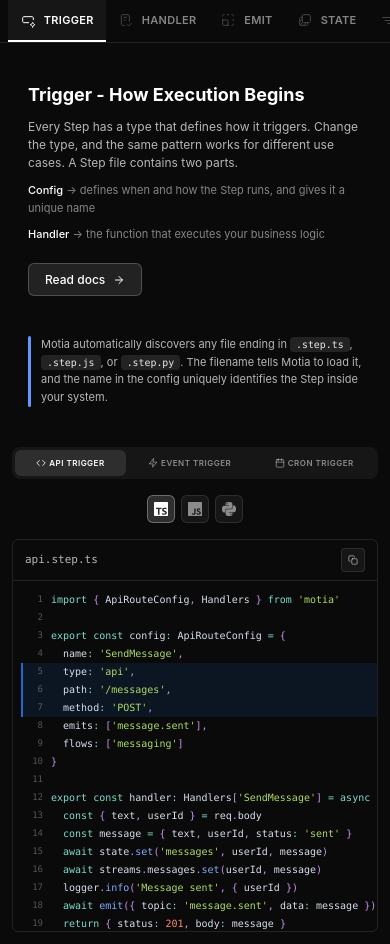
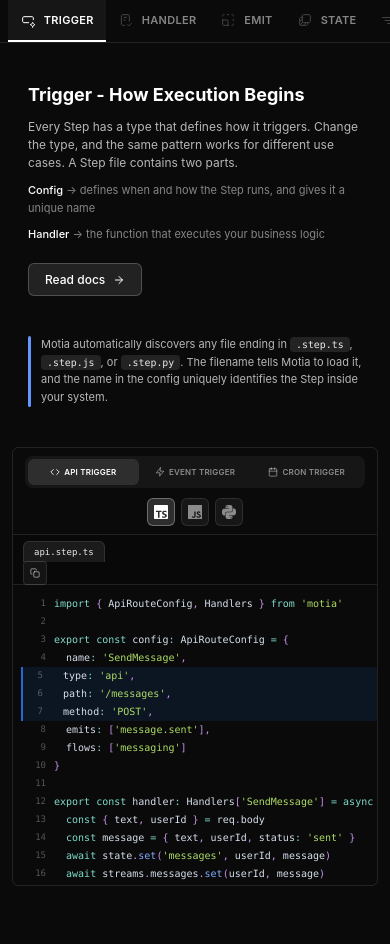
Before and after one commit to Yashank18/motia-widget, a React (Vite) app: page / in a window 390 px wide. After the commit the page ends 898 px from the top, so only its background shows below. Built offline with nearby package versions, Linux system fonts and the light colour scheme.

Commit message:
atep: new

```diff
--- a/src/App.jsx
+++ b/src/App.jsx
@@ -1,6 +1,5 @@
 import React, { useState } from 'react';
 import StepNavigation from './components/StepNavigation';
-import CategoryTabs from './components/CategoryTabs';
 import LanguageSelector from './components/LanguageSelector';
 import LeftPanel from './components/LeftPanel';
 import CodeDisplay from './components/CodeDisplay';
@@ -74,24 +73,17 @@ function App() {
                     <LeftPanel stepContent={stepContent} />
 
                     <div className="step-code-section">
-                        <div className="step-code-header-controls">
-                            <CategoryTabs
-                                activeCategory={activeCategory}
-                                onCategoryChange={setActiveCategory}
-                                activeStep={activeStep}
-                            />
-                            <LanguageSelector
-                                activeLanguage={activeLanguage}
-                                onLanguageChange={setActiveLanguage}
-                            />
-                        </div>
-
                         <CodeDisplay
                             key={`${activeCategory}-${activeLanguage}`}
                             code={currentCode}
                             language={activeLanguage}
                             highlightLines={highlightLines}
                             filename={getFilename()}
+                            activeLanguage={activeLanguage}
+                            onLanguageChange={setActiveLanguage}
+                            activeCategory={activeCategory}
+                            onCategoryChange={setActiveCategory}
+                            activeStep={activeStep}
                         />
                     </div>
                 </div>
--- a/src/components/CategoryTabs.css
+++ b/src/components/CategoryTabs.css
@@ -9,6 +9,7 @@
     justify-content: center;
     min-width: 0;
     flex-shrink: 1;
+    width: 100%;
 }
 
 .step-category-tab {
@@ -28,7 +29,9 @@
     transition: all 0.2s ease;
     white-space: nowrap;
     min-width: 0;
-    flex: 1 1 auto;
+    flex: 1 1 0;
+    overflow: hidden;
+    text-overflow: ellipsis;
 }
 
 .step-category-tab:hover {
@@ -51,19 +54,30 @@
     font-family: -apple-system, BlinkMacSystemFont, 'Segoe UI', 'Roboto', sans-serif;
 }
 
+/* Medium screens */
+@media (max-width: 1024px) {
+    .step-category-tab {
+        padding: 10px 16px;
+        font-size: 10px;
+        gap: 6px;
+    }
+
+    .step-category-icon {
+        font-size: 12px;
+    }
+}
+
 /* Tablet and below */
 @media (max-width: 768px) {
     .step-category-tabs {
         padding: 3px;
-        flex-wrap: wrap;
     }
 
     .step-category-tab {
         padding: 10px 12px;
         font-size: 9px;
-        gap: 4px;
-        flex: 1 1 auto;
-        min-width: 0;
+        gap: 5px;
+        letter-spacing: 0.3px;
     }
 
     .step-category-icon {
@@ -76,18 +90,30 @@
     .step-category-tabs {
         padding: 3px;
         gap: 1px;
-        flex-wrap: wrap;
     }
 
     .step-category-tab {
         padding: 8px 10px;
         font-size: 8px;
-        min-width: 0;
-        gap: 3px;
-        flex: 1 1 auto;
+        gap: 4px;
+        letter-spacing: 0.2px;
     }
 
     .step-category-icon {
         font-size: 10px;
     }
 }
+
+/* Small mobile */
+@media (max-width: 360px) {
+    .step-category-tab {
+        padding: 6px 8px;
+        font-size: 7px;
+        gap: 3px;
+        letter-spacing: 0.1px;
+    }
+
+    .step-category-icon {
+        font-size: 9px;
+    }
+}
--- a/src/components/CodeDisplay.css
+++ b/src/components/CodeDisplay.css
@@ -17,17 +17,61 @@
     padding: 12px 16px;
     background: transparent;
     border-bottom: 1px solid rgba(255, 255, 255, 0.1);
+    gap: 16px;
+    flex-wrap: wrap;
 }
 
-.step-code-filename {
-    font-size: 13px;
-    color: rgba(255, 255, 255, 0.7);
+.step-code-header .step-category-tabs {
+    flex: 1;
+    min-width: 0;
+    max-width: 100%;
+}
+
+@media (max-width: 1024px) {
+    .step-code-header {
+        gap: 12px;
+    }
+
+    .step-code-header .step-category-tabs {
+        flex: 1 1 100%;
+        width: 100%;
+    }
+}
+
+.step-code-inner-header {
+    display: flex;
+    align-items: flex-end;
+    gap: 80%;
+    padding: 0;
+    padding-left: 16px;
+    padding-top: 8px;
+    border-bottom: 1px solid rgba(255, 255, 255, 0.1);
+    background: rgba(0, 0, 0, 0.2);
+    flex-wrap: wrap;
+    min-height: 36px;
+    align-items: center;
+}
+
+.step-code-filename-tab {
+    font-size: 12px;
+    color: rgba(255, 255, 255, 0.9);
     font-family: 'Monaco', 'Menlo', monospace;
+    padding: 8px 16px;
+    background: rgba(255, 255, 255, 0.08);
+    border: 1px solid rgba(255, 255, 255, 0.1);
+    border-bottom: none;
+    border-radius: 6px 6px 0 0;
+    white-space: nowrap;
+    position: relative;
+    margin-bottom: -1px;
+    display: inline-block;
 }
 
 .step-code-actions {
     display: flex;
     gap: 8px;
+    justify-content: center;
+    align-items: center;
 }
 
 .step-copy-btn {
@@ -42,9 +86,11 @@
     color: rgba(255, 255, 255, 0.6);
     cursor: pointer;
     transition: all 0.2s ease;
+    margin-bottom: -1px;
+    flex-shrink: 0;
 }
 
-.copy-btn:hover {
+.step-copy-btn:hover {
     background: rgba(255, 255, 255, 0.1);
     color: rgba(255, 255, 255, 0.9);
 }
@@ -53,11 +99,15 @@
     overflow-x: auto;
     overflow-y: auto;
     max-height: 600px;
+    min-height: 580px;
+    height: 580px;
     width: 100%;
     min-width: 0;
     max-width: 100%;
     background: transparent;
     position: relative;
+    display: flex;
+    flex-direction: column;
 }
 
 .step-code-content pre {
@@ -70,6 +120,10 @@
     width: max-content;
     background: transparent !important;
     display: block;
+    box-sizing: border-box;
+    contain: layout style;
+    flex: 1;
+    overflow: auto;
 }
 
 .step-code-content pre[class*="language-"] {
@@ -80,14 +134,18 @@
     display: flex;
     transition: background-color 0.3s ease;
     padding: 2px 0;
+    padding-left: 3px;
     min-width: 0;
     width: 100%;
+    box-sizing: border-box;
+    position: relative;
 }
 
 .step-code-line.step-highlight-line {
     background: rgba(43, 125, 255, 0.1);
     border-left: 3px solid rgba(43, 125, 255, 0.8);
     margin-left: -3px;
+    padding-left: 0;
 }
 
 .step-line-number {
@@ -130,6 +188,8 @@
 @media (max-width: 1024px) {
     .step-code-content {
         max-height: 450px;
+        min-height: 450px;
+        height: 450px;
     }
 
     .step-code-content pre {
@@ -148,10 +208,24 @@
 @media (max-width: 768px) {
     .step-code-header {
         padding: 10px 14px;
+        flex-direction: column;
+        align-items: stretch;
+        gap: 12px;
     }
 
-    .step-code-filename {
-        font-size: 11px;
+    .step-code-header .step-category-tabs {
+        width: 100%;
+    }
+
+    .step-code-inner-header {
+        padding-left: 12px;
+        padding-top: 6px;
+        min-height: 32px;
+    }
+
+    .step-code-filename-tab {
+        font-size: 10px;
+        padding: 6px 12px;
     }
 
     .step-copy-btn {
@@ -161,6 +235,8 @@
 
     .step-code-content {
         max-height: 350px;
+        min-height: 350px;
+        height: 350px;
     }
 
     .step-code-content pre {
@@ -184,10 +260,24 @@
 
     .step-code-header {
         padding: 8px 12px;
+        flex-direction: column;
+        align-items: stretch;
+        gap: 10px;
     }
 
-    .step-code-filename {
-        font-size: 11px;
+    .step-code-header .step-category-tabs {
+        width: 100%;
+    }
+
+    .step-code-inner-header {
+        padding-left: 10px;
+        padding-top: 6px;
+        min-height: 30px;
+    }
+
+    .step-code-filename-tab {
+        font-size: 9px;
+        padding: 5px 10px;
     }
 
     .step-copy-btn {
@@ -198,6 +288,8 @@
 
     .step-code-content {
         max-height: 350px;
+        min-height: 350px;
+        height: 350px;
     }
 
     .step-code-content pre {
--- a/src/components/CodeDisplay.jsx
+++ b/src/components/CodeDisplay.jsx
@@ -1,9 +1,11 @@
 import React, { useEffect, useRef } from 'react';
 import { Highlight, themes } from 'prism-react-renderer';
 import { FiCopy, FiCheck } from 'react-icons/fi';
+import LanguageSelector from './LanguageSelector';
+import CategoryTabs from './CategoryTabs';
 import './CodeDisplay.css';
 
-const CodeDisplay = React.memo(({ code, language, highlightLines, filename }) => {
+const CodeDisplay = React.memo(({ code, language, highlightLines, filename, activeLanguage, onLanguageChange, activeCategory, onCategoryChange, activeStep }) => {
     const [copied, setCopied] = React.useState(false);
     const highlightRefs = useRef({});
 
@@ -46,14 +48,25 @@ const CodeDisplay = React.memo(({ code, language, highlightLines, filename }) =>
     return (
         <div className="step-code-display">
             <div className="step-code-header">
-                <div className="step-code-filename">{filename}</div>
+                <CategoryTabs
+                    activeCategory={activeCategory}
+                    onCategoryChange={onCategoryChange}
+                    activeStep={activeStep}
+                />
                 <div className="step-code-actions">
+                    <LanguageSelector
+                        activeLanguage={activeLanguage}
+                        onLanguageChange={onLanguageChange}
+                    />
+                </div>
+            </div>
+            <div className="step-code-content">
+                <div className="step-code-inner-header">
+                    <div className="step-code-filename-tab">{filename}</div>
                     <button className="step-copy-btn" onClick={handleCopy}>
                         {copied ? <FiCheck /> : <FiCopy />}
                     </button>
                 </div>
-            </div>
-            <div className="step-code-content">
                 <Highlight
                     theme={themes.nightOwl}
                     code={code}
```
